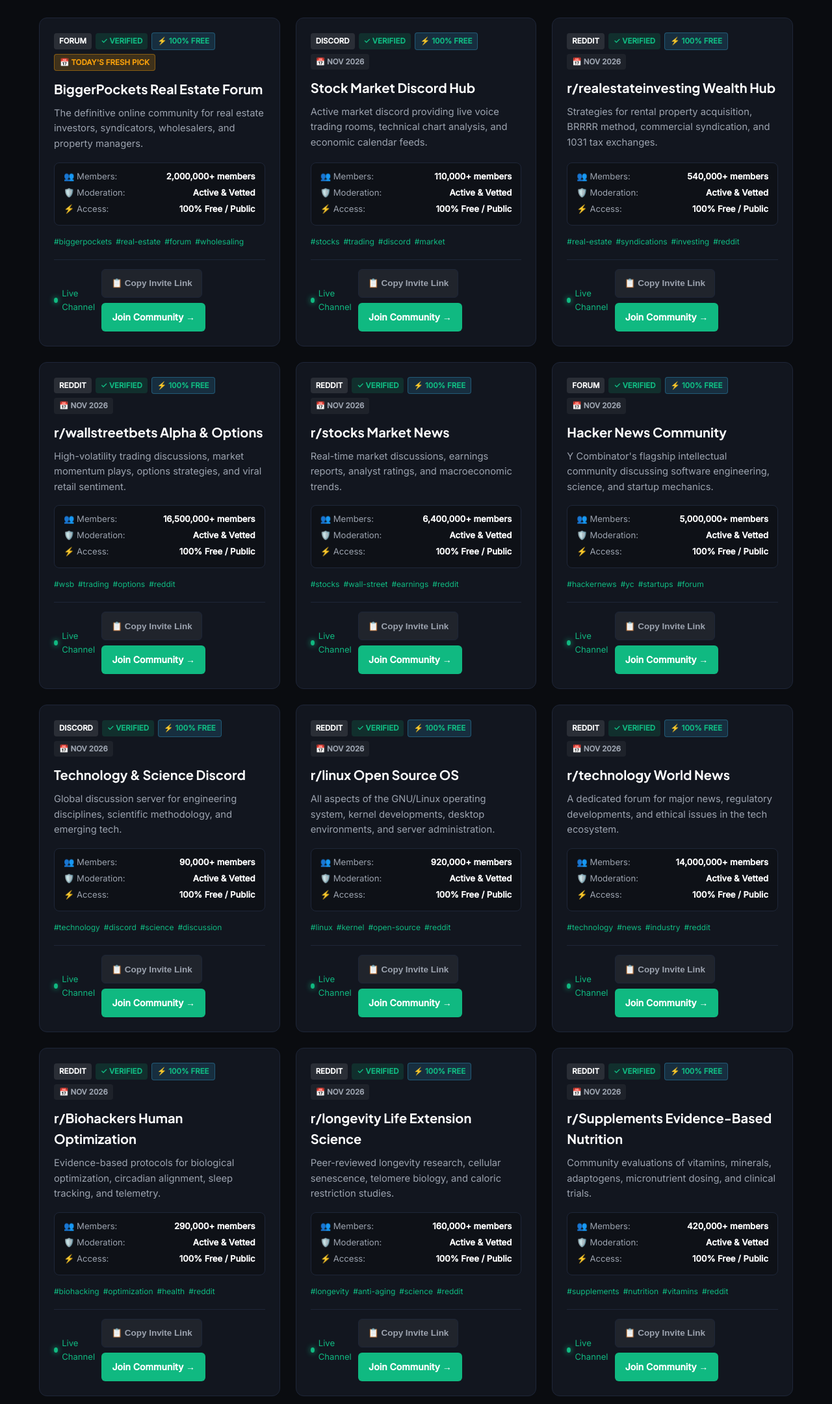
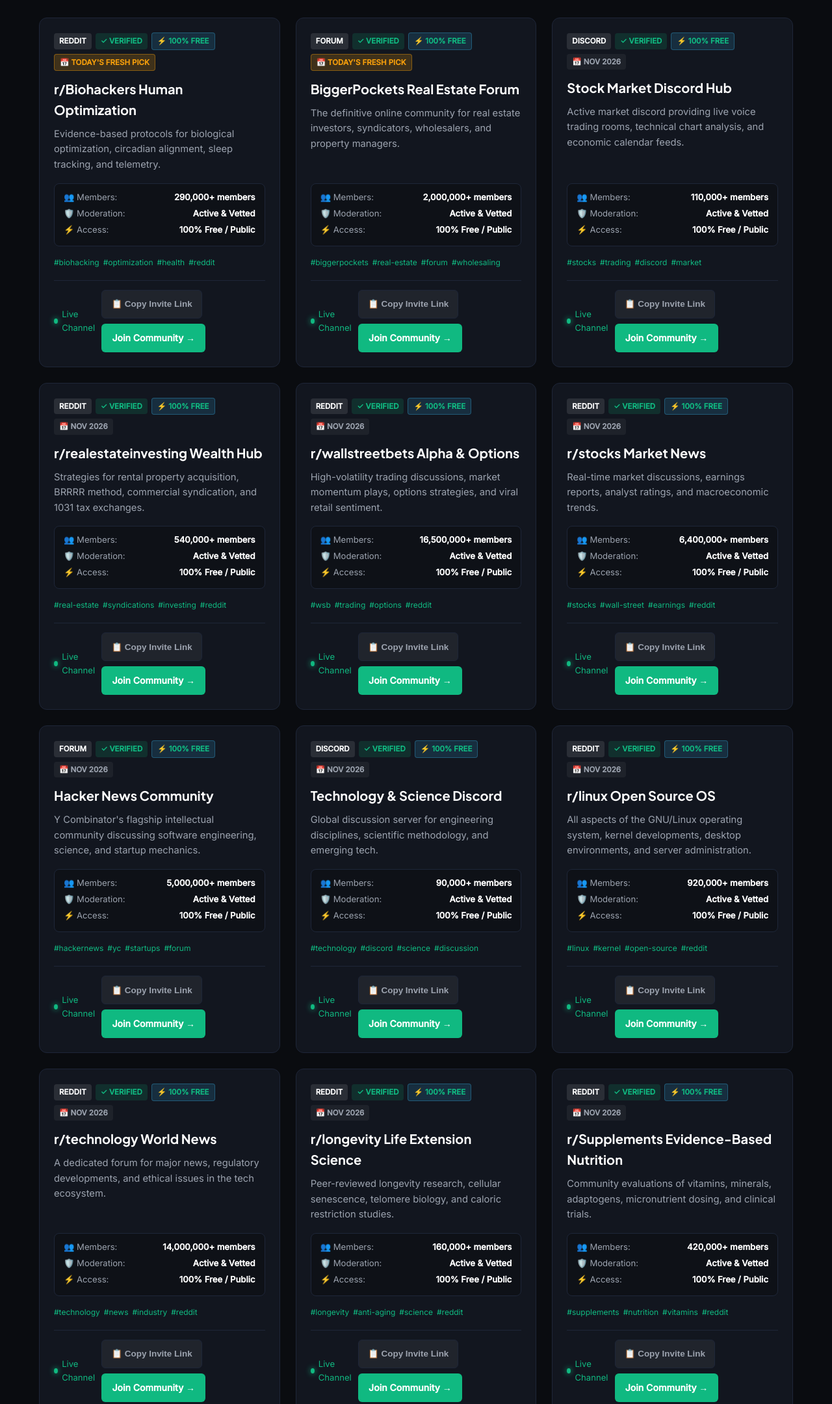
Before and after one commit to jibranpcccc/biohacking-longevity-health-hub, a plain HTML site: page index.html in a window 1280 px wide. Shown: the part 1208-3368 px from the top of the page at 65% size. Drawn offline with Linux system fonts and the light colour scheme.

Commit message:
feat(replenishment): fresh community links added - 2026-11-18 [skip ci]

```diff
--- a/index.html
+++ b/index.html
@@ -148,72 +148,72 @@
           {
             "@type": "ListItem",
             "position": 1,
+            "name": "r/Biohackers Human Optimization",
+            "description": "Evidence-based protocols for biological optimization, circadian alignment, sleep tracking, and telemetry.",
+            "url": "https://www.reddit.com/r/Biohackers/"
+          },
+          {
+            "@type": "ListItem",
+            "position": 2,
             "name": "BiggerPockets Real Estate Forum",
             "description": "The definitive online community for real estate investors, syndicators, wholesalers, and property managers.",
             "url": "https://www.biggerpockets.com/forums"
           },
           {
             "@type": "ListItem",
-            "position": 2,
+            "position": 3,
             "name": "Stock Market Discord Hub",
             "description": "Active market discord providing live voice trading rooms, technical chart analysis, and economic calendar feeds.",
             "url": "https://discord.gg/stocks"
           },
           {
             "@type": "ListItem",
-            "position": 3,
+            "position": 4,
             "name": "r/realestateinvesting Wealth Hub",
             "description": "Strategies for rental property acquisition, BRRRR method, commercial syndication, and 1031 tax exchanges.",
             "url": "https://www.reddit.com/r/realestateinvesting/"
           },
           {
             "@type": "ListItem",
-            "position": 4,
+            "position": 5,
             "name": "r/wallstreetbets Alpha & Options",
             "description": "High-volatility trading discussions, market momentum plays, options strategies, and viral retail sentiment.",
             "url": "https://www.reddit.com/r/wallstreetbets/"
           },
           {
             "@type": "ListItem",
-            "position": 5,
+            "position": 6,
             "name": "r/stocks Market News",
             "description": "Real-time market discussions, earnings reports, analyst ratings, and macroeconomic trends.",
             "url": "https://www.reddit.com/r/stocks/"
           },
           {
             "@type": "ListItem",
-            "position": 6,
+            "position": 7,
             "name": "Hacker News Community",
             "description": "Y Combinator's flagship intellectual community discussing software engineering, science, and startup mechanics.",
             "url": "https://news.ycombinator.com"
           },
           {
             "@type": "ListItem",
-            "position": 7,
+            "position": 8,
             "name": "Technology & Science Discord",
             "description": "Global discussion server for engineering disciplines, scientific methodology, and emerging tech.",
             "url": "https://discord.gg/tech"
           },
           {
             "@type": "ListItem",
-            "position": 8,
+            "position": 9,
             "name": "r/linux Open Source OS",
             "description": "All aspects of the GNU/Linux operating system, kernel developments, desktop environments, and server administration.",
             "url": "https://www.reddit.com/r/linux/"
           },
           {
             "@type": "ListItem",
-            "position": 9,
+            "position": 10,
             "name": "r/technology World News",
             "description": "A dedicated forum for major news, regulatory developments, and ethical issues in the tech ecosystem.",
             "url": "https://www.reddit.com/r/technology/"
-          },
-          {
-            "@type": "ListItem",
-            "position": 10,
-            "name": "r/Biohackers Human Optimization",
-            "description": "Evidence-based protocols for biological optimization, circadian alignment, sleep tracking, and telemetry.",
-            "url": "https://www.reddit.com/r/Biohackers/"
           },
           {
             "@type": "ListItem",
@@ -615,7 +615,31 @@
         </div>
         <div id="vetted-communities" class="grid">
 
-        <div id="community-card-1" class="card" data-platform="forum" data-category="real estate">
+        <div id="community-card-1" class="card" data-platform="reddit" data-category="biohacking">
+            <div class="card-header">
+                <span class="badge badge-platform">Reddit</span>
+                <span class="badge badge-verified">✓ Verified</span>
+                <span class="badge badge-free">⚡ 100% Free</span>
+                <span class="badge badge-date" style="background: rgba(245, 158, 11, 0.2); color: #f59e0b; border: 1px solid rgba(245, 158, 11, 0.4); font-weight: 700;">📅 Today's Fresh Pick</span>
+            </div>
+            <h3 class="card-title">r/Biohackers Human Optimization</h3>
+            <p class="card-desc">Evidence-based protocols for biological optimization, circadian alignment, sleep tracking, and telemetry.</p>
+            <div class="spec-matrix">
+                <div class="spec-row"><span>👥 Members:</span> <strong>290,000+ members</strong></div>
+                <div class="spec-row"><span>🛡️ Moderation:</span> <strong>Active & Vetted</strong></div>
+                <div class="spec-row"><span>⚡ Access:</span> <strong>100% Free / Public</strong></div>
+            </div>
+            <div class="tags-row"><span class="tag">#biohacking</span><span class="tag">#optimization</span><span class="tag">#health</span><span class="tag">#reddit</span></div>
+            <div class="card-footer">
+                <span class="activity-pulse"><span class="pulse-dot"></span> Live Channel</span>
+                <div class="card-actions">
+                    <button class="btn-copy-invite" onclick="copyInviteLink(event, 'https://www.reddit.com/r/Biohackers/')">📋 Copy Invite Link</button>
+                    <a href="https://www.reddit.com/r/Biohackers/" target="_blank" rel="noopener noreferrer" class="btn-join">Join Community →</a>
+                </div>
+            </div>
+        </div>
+
+        <div id="community-card-2" class="card" data-platform="forum" data-category="real estate">
             <div class="card-header">
                 <span class="badge badge-platform">Forum</span>
                 <span class="badge badge-verified">✓ Verified</span>
@@ -639,7 +663,7 @@
             </div>
         </div>
 
-        <div id="community-card-2" class="card" data-platform="discord" data-category="trading & stocks">
+        <div id="community-card-3" class="card" data-platform="discord" data-category="trading & stocks">
             <div class="card-header">
                 <span class="badge badge-platform">Discord</span>
                 <span class="badge badge-verified">✓ Verified</span>
@@ -663,7 +687,7 @@
             </div>
         </div>
 
-        <div id="community-card-3" class="card" data-platform="reddit" data-category="real estate">
+        <div id="community-card-4" class="card" data-platform="reddit" data-category="real estate">
             <div class="card-header">
                 <span class="badge badge-platform">Reddit</span>
                 <span class="badge badge-verified">✓ Verified</span>
@@ -687,7 +711,7 @@
             </div>
         </div>
 
-        <div id="community-card-4" class="card" data-platform="reddit" data-category="trading">
+        <div id="community-card-5" class="card" data-platform="reddit" data-category="trading">
             <div class="card-header">
                 <span class="badge badge-platform">Reddit</span>
                 <span class="badge badge-verified">✓ Verified</span>
@@ -711,7 +735,7 @@
             </div>
         </div>
 
-        <div id="community-card-5" class="card" data-platform="reddit" data-category="stock market">
+        <div id="community-card-6" class="card" data-platform="reddit" data-category="stock market">
             <div class="card-header">
                 <span class="badge badge-platform">Reddit</span>
                 <span class="badge badge-verified">✓ Verified</span>
@@ -735,7 +759,7 @@
             </div>
         </div>
 
-        <div id="community-card-6" class="card" data-platform="forum" data-category="computer science & startups">
+        <div id="community-card-7" class="card" data-platform="forum" data-category="computer science & startups">
             <div class="card-header">
                 <span class="badge badge-platform">Forum</span>
                 <span class="badge badge-verified">✓ Verified</span>
@@ -759,7 +783,7 @@
             </div>
         </div>
 
-        <div id="community-card-7" class="card" data-platform="discord" data-category="tech discussion">
+        <div id="community-card-8" class="card" data-platform="discord" data-category="tech discussion">
             <div class="card-header">
                 <span class="badge badge-platform">Discord</span>
                 <span class="badge badge-verified">✓ Verified</span>
@@ -783,7 +807,7 @@
             </div>
         </div>
 
-        <div id="community-card-8" class="card" data-platform="reddit" data-category="linux & os">
+        <div id="community-card-9" class="card" data-platform="reddit" data-category="linux & os">
             <div class="card-header">
                 <span class="badge badge-platform">Reddit</span>
                 <span class="badge badge-verified">✓ Verified</span>
@@ -807,7 +831,7 @@
             </div>
         </div>
 
-        <div id="community-card-9" class="card" data-platform="reddit" data-category="tech news">
+        <div id="community-card-10" class="card" data-platform="reddit" data-category="tech news">
             <div class="card-header">
                 <span class="badge badge-platform">Reddit</span>
                 <span class="badge badge-verified">✓ Verified</span>
@@ -827,30 +851,6 @@
                 <div class="card-actions">
                     <button class="btn-copy-invite" onclick="copyInviteLink(event, 'https://www.reddit.com/r/technology/')">📋 Copy Invite Link</button>
                     <a href="https://www.reddit.com/r/technology/" target="_blank" rel="noopener noreferrer" class="btn-join">Join Community →</a>
-                </div>
-            </div>
-        </div>
-
-        <div id="community-card-10" class="card" data-platform="reddit" data-category="biohacking">
-            <div class="card-header">
-                <span class="badge badge-platform">Reddit</span>
-                <span class="badge badge-verified">✓ Verified</span>
-                <span class="badge badge-free">⚡ 100% Free</span>
-                <span class="badge badge-date">📅 Nov 2026</span>
-            </div>
-            <h3 class="card-title">r/Biohackers Human Optimization</h3>
-            <p class="card-desc">Evidence-based protocols for biological optimization, circadian alignment, sleep tracking, and telemetry.</p>
-            <div class="spec-matrix">
-                <div class="spec-row"><span>👥 Members:</span> <strong>290,000+ members</strong></div>
-                <div class="spec-row"><span>🛡️ Moderation:</span> <strong>Active & Vetted</strong></div>
-                <div class="spec-row"><span>⚡ Access:</span> <strong>100% Free / Public</strong></div>
-            </div>
-            <div class="tags-row"><span class="tag">#biohacking</span><span class="tag">#optimization</span><span class="tag">#health</span><span class="tag">#reddit</span></div>
-            <div class="card-footer">
-                <span class="activity-pulse"><span class="pulse-dot"></span> Live Channel</span>
-                <div class="card-actions">
-                    <button class="btn-copy-invite" onclick="copyInviteLink(event, 'https://www.reddit.com/r/Biohackers/')">📋 Copy Invite Link</button>
-                    <a href="https://www.reddit.com/r/Biohackers/" target="_blank" rel="noopener noreferrer" class="btn-join">Join Community →</a>
                 </div>
             </div>
         </div>
```
Also changed, not shown: data/groups.json (+20 -19 lines), feed.xml (+9 -9 lines).
